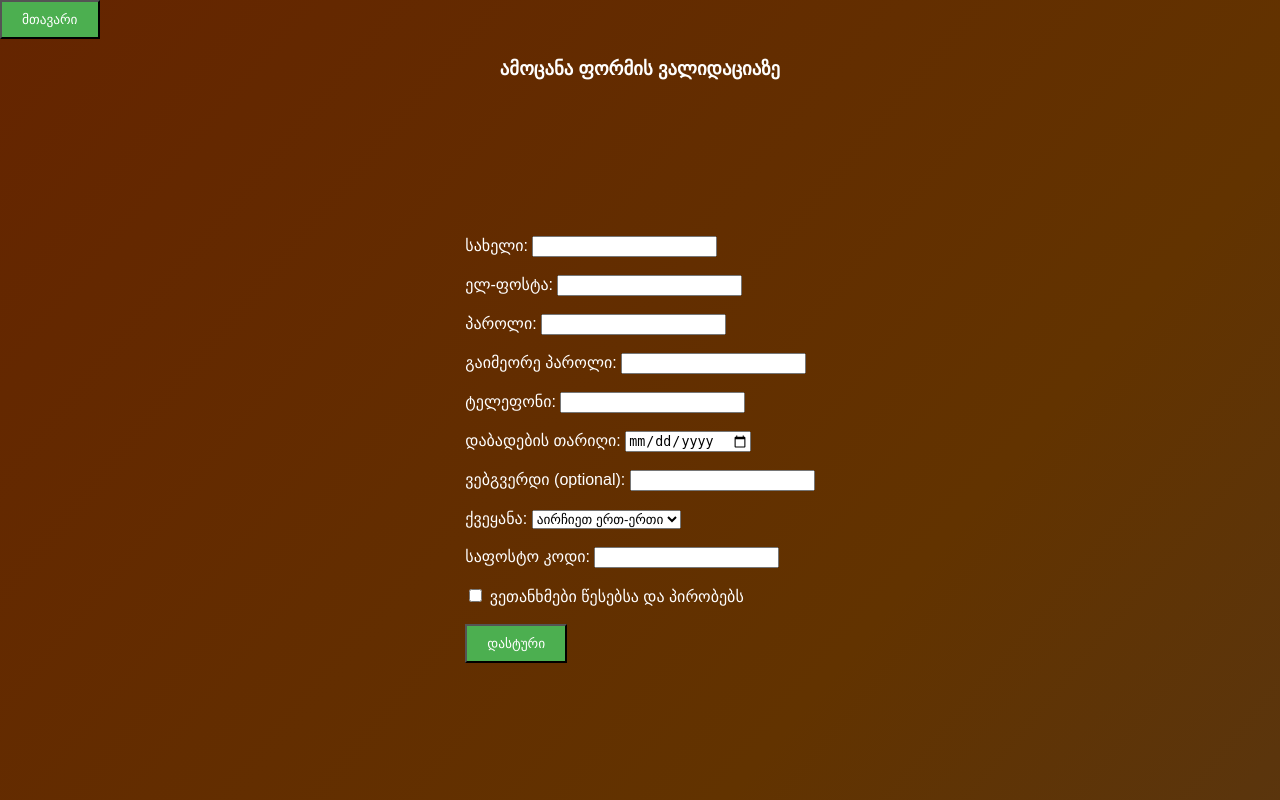
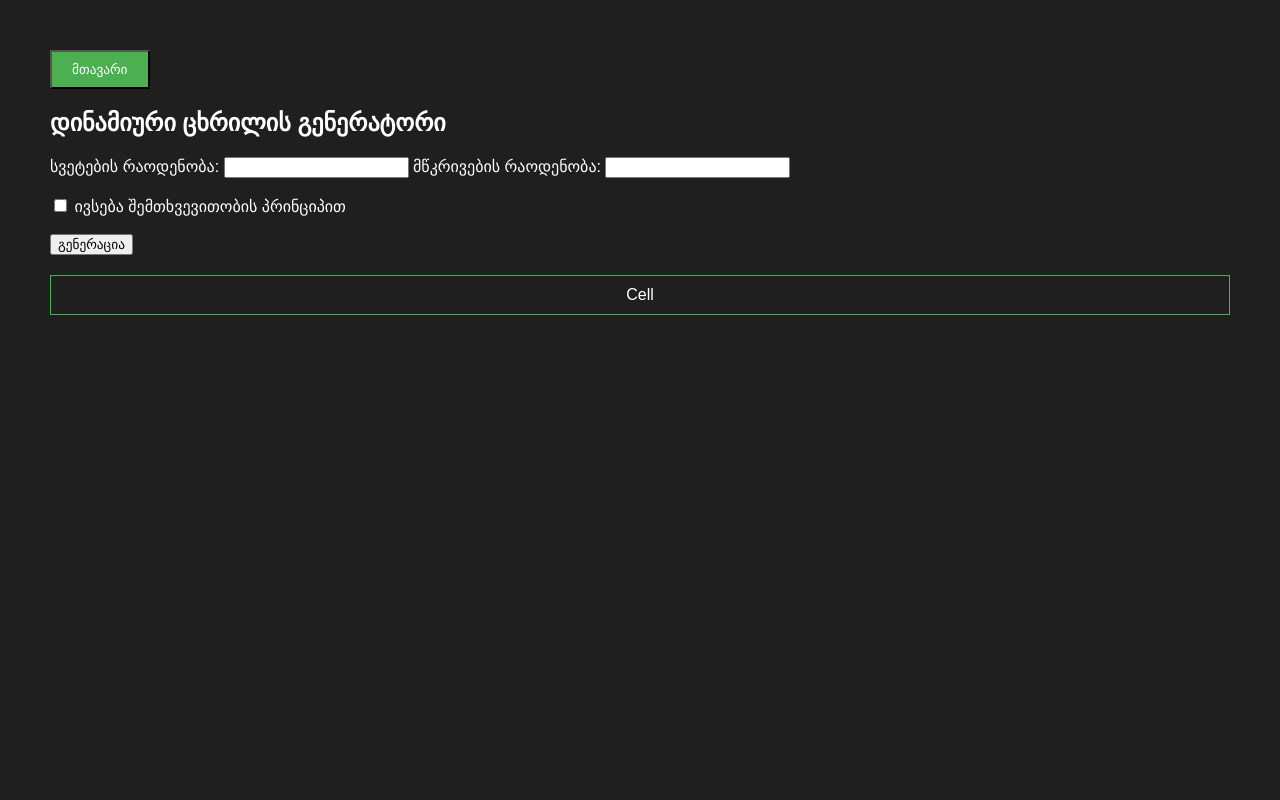
Before and after one commit to BekaBitarashvili/CODEMAMA_Exercise, a Flask app: page /task7 in a window 1280 px wide. Run offline with Flask 3, Linux system fonts and the light colour scheme.

Commit message:
Dynamic table

```diff
--- a/app.py
+++ b/app.py
@@ -1,3 +1,4 @@
+import random
 from flask import Flask, render_template, request, jsonify
 
 app = Flask(__name__)
@@ -37,7 +38,22 @@ def task6():
 
 @app.route('/task7', methods=['POST', 'GET'])
 def task7():
-    return render_template('task7.html')
+    rows = int(request.form.get('rows', 1))
+    columns = int(request.form.get('columns', 1))
+    random_data = request.form.get('random_data')
+
+    table = []
+
+    for _ in range(rows):
+        row = []
+        for _ in range(columns):
+            if random_data:  # If "Random Data" checkbox is checked
+                row.append(random.choice(['A', 'B', 'C', random.randint(1, 100)]))
+            else:
+                row.append('Cell')
+        table.append(row)
+
+    return render_template('task7.html', table=table)
 
 
 @app.route('/task8', methods=['POST', 'GET'])
--- a/templates/task7.html
+++ b/templates/task7.html
@@ -3,14 +3,28 @@
 <head>
     <meta charset="UTF-8">
     <meta name="viewport" content="width=device-width, initial-scale=1.0">
-    <title>Task 7</title>
-    <link rel="stylesheet" href="../static/styles.css">
+    <title>ask 7</title>
     <style>
-        .error {
-            color: red;
+        body {
+            font-family: Arial, sans-serif;
+            margin: 50px;
+            background-color: #1f1f1f;
+            color: white;
         }
-        .task7 {
+        table {
+            border-collapse: collapse;
+            width: 100%;
+            margin-top: 20px;
+        }
+        table, th, td {
+            border: 1px solid #4caf50;
+        }
+        th, td {
+            padding: 10px;
             text-align: center;
+        }
+        tr:nth-child(even) {
+            background-color: #f2f2f2;
         }
     </style>
 </head>
@@ -18,110 +32,29 @@
 <form action="/" method="GET">
     <button type="submit" style="padding: 10px 20px; background-color: #4CAF50; color: white">მთავარი</button>
 </form>
-<h3 class="task7">ამოცანა ფორმის ვალიდაციაზე</h3>
-<div class="container">
-    <form id="testForm">
-        <label for="name">სახელი:</label>
-        <input type="text" id="name" name="name" pattern="[A-Za-z\s]+" title="Only letters and spaces are allowed" required>
-        <br>
-        <br>
-
-        <label for="email">ელ-ფოსტა:</label>
-        <input type="email" id="email" name="email" required>
-        <br>
-        <br>
-
-        <label for="password">პაროლი:</label>
-        <input type="password" id="password" name="password" pattern="(?=.*\d)(?=.*[!@#$%^&*])(?=.*[a-zA-Z]).{8,}" title="Must contain at least one number, one special character, and be at least 8 characters long" required>
-        <br>
-        <br>
-
-        <label for="confirmPassword">გაიმეორე პაროლი:</label>
-        <input type="password" id="confirmPassword" name="confirmPassword" required>
-        <br>
-        <br>
-
-        <label for="phone">ტელეფონი:</label>
-        <input type="tel" id="phone" name="phone" pattern="\d{10}" title="Must be a 10-digit phone number" required>
-        <br>
-        <br>
-
-        <label for="dob">დაბადების თარიღი:</label>
-        <input type="date" id="dob" name="dob" required>
-        <br>
-        <br>
-
-        <label for="website">ვებგვერდი (optional):</label>
-        <input type="url" id="website" name="website">
-        <br>
-        <br>
-
-        <label for="country">ქვეყანა:</label>
-        <select id="country" name="country" required>
-            <option value="">აირჩიეთ ერთ-ერთი</option>
-            <option value="us">აშშ</option>
-            <option value="ca">კანადა</option>
-            <option value="uk">დიდი ბრიტანეთი</option>
-            <option value="ca">საქართველო</option>
-            <option value="ca">სომხეთი</option>
-            <!-- Add more -->
-        </select>
-        <br>
-        <br>
-
-        <label for="postalCode">საფოსტო კოდი:</label>
-        <input type="text" id="postalCode" name="postalCode" pattern="\d{5}" title="Must be a 5-digit postal code" required>
-        <br>
-        <br>
-
-        <label>
-            <input type="checkbox" id="agree" name="agree" required>
-            ვეთანხმები წესებსა და პირობებს
-        </label>
-        <br>
-        <br>
-
-        <button type="submit" style="padding: 10px 20px; background-color: #4CAF50; color: white">დასტური</button>
+    <h2>დინამიური ცხრილის გენერატორი</h2>
+    <form action="/task7" method="POST">
+        <label for="rows">სვეტების რაოდენობა:</label>
+        <input type="number" id="rows" name="rows" min="1" required>
+        <label for="columns">მწკრივების რაოდენობა:</label>
+        <input type="number" id="columns" name="columns" min="1" required>
+        <br><br>
+        <input type="checkbox" id="random_data" name="random_data">
+        <label for="random_data">ივსება შემთხვევითობის პრინციპით</label>
+        <br><br>
+        <button type="submit">გენერაცია</button>
     </form>
 
-    <div id="errorMessages" class="error"></div>
-</div>
-
-<script>
-    document.getElementById('testForm').addEventListener('submit', function(event) {
-        event.preventDefault();
-
-        const password = document.getElementById('password').value;
-        const confirmPassword = document.getElementById('confirmPassword').value;
-        const dob = new Date(document.getElementById('dob').value);
-        const errorMessages = [];
-
-        // Password matching validation
-        if (password !== confirmPassword) {
-            errorMessages.push('Passwords do not match.');
-        }
-
-        // Age validation (must be at least 18 years old)
-        const today = new Date();
-        let age = today.getFullYear() - dob.getFullYear();
-        const monthDifference = today.getMonth() - dob.getMonth();
-        if (monthDifference < 0 || (monthDifference === 0 && today.getDate() < dob.getDate())) {
-            age--;
-        }
-        if (age < 18) {
-            errorMessages.push('You must be at least 18 years old.');
-        }
-
-        // Display error messages if any
-        if (errorMessages.length > 0) {
-            document.getElementById('errorMessages').innerText = errorMessages.join('\n');
-        } else {
-            document.getElementById('errorMessages').innerText = '';
-            // If no errors, submit the form
-            alert('Form submitted successfully!');
-            // Add actual form submission logic here if needed
-        }
-    });
-</script>
+    {% if table %}
+        <table>
+            {% for row in table %}
+            <tr>
+                {% for cell in row %}
+                <td>{{ cell }}</td>
+                {% endfor %}
+            </tr>
+            {% endfor %}
+        </table>
+    {% endif %}
 </body>
 </html>
```
